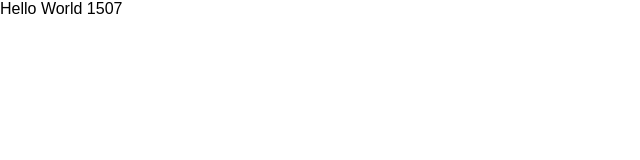
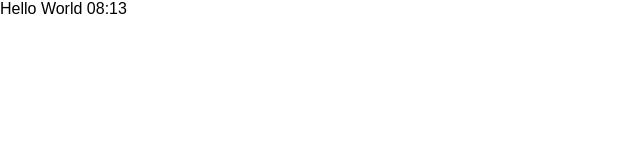
Before and after one commit to CaioCeretta/pomodoro-react, a React (Create React App) app: page / in a window 1280 px wide. Shown: the top 160 px of the page, without its empty margins (0-640 px from the left). Built offline with nearby package versions, Linux system fonts and the light colour scheme.

Commit message:
Function for converting seconds into numbers:minutes

```diff
--- a/src/App.tsx
+++ b/src/App.tsx
@@ -4,7 +4,7 @@ import { PomodoroTimer } from './components/pomodoroTimer';
 function App() {
   return (
     <div className="App">
-      <PomodoroTimer defaultPomodoroTime={1500} />
+      <PomodoroTimer defaultPomodoroTime={500} />
     </div>
   );
 }
--- a/src/components/pomodoroTimer.tsx
+++ b/src/components/pomodoroTimer.tsx
@@ -1,5 +1,6 @@
 import React from 'react';
 import { useInterval } from '../hooks/useInterval';
+import { secondsToTime } from '../utils/secondsToTime';
 
 interface PomodoroProps {
   defaultPomodoroTime: number;
@@ -9,8 +10,8 @@ export function PomodoroTimer(props: PomodoroProps): JSX.Element {
   const [mainTime, setMainTime] = React.useState(props.defaultPomodoroTime);
 
   useInterval(() => {
-    setMainTime(mainTime + 1);
+    setMainTime(mainTime - 1);
   }, 1000);
 
-  return <div>Hello World {mainTime}</div>;
+  return <div>Hello World {secondsToTime(mainTime)}</div>;
 }
--- /dev/null
+++ b/src/utils/secondsToTime.ts
@@ -0,0 +1,7 @@
+export function secondsToTime(seconds: number): string {
+  const leftZero = (n: number) => Math.floor(n).toString().padStart(2, '0');
+  const min = leftZero(seconds / 60);
+  const sec = leftZero(seconds % 60);
+
+  return `${min}:${sec}`;
+}
```
